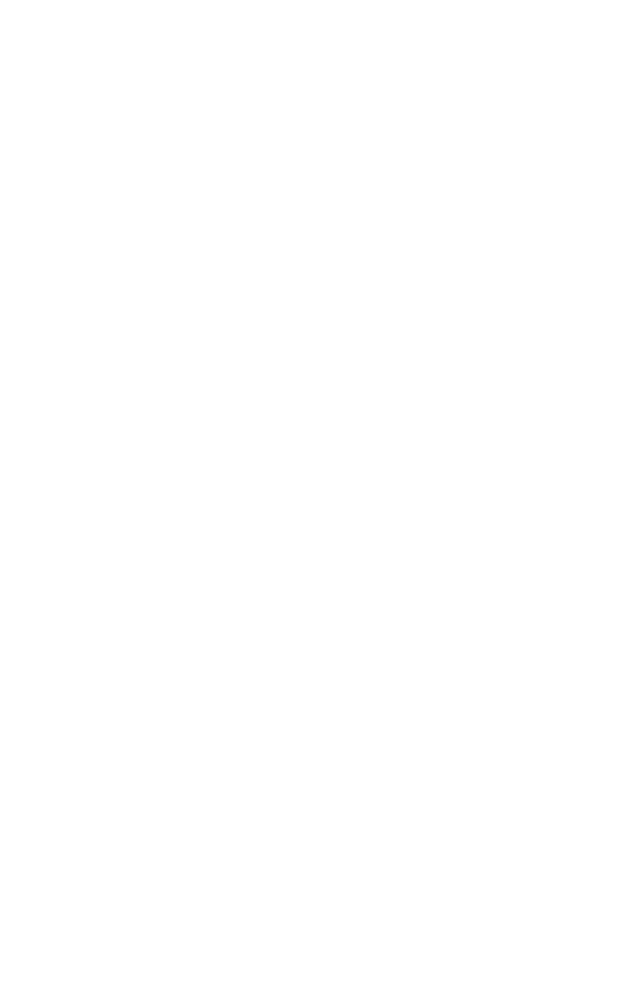
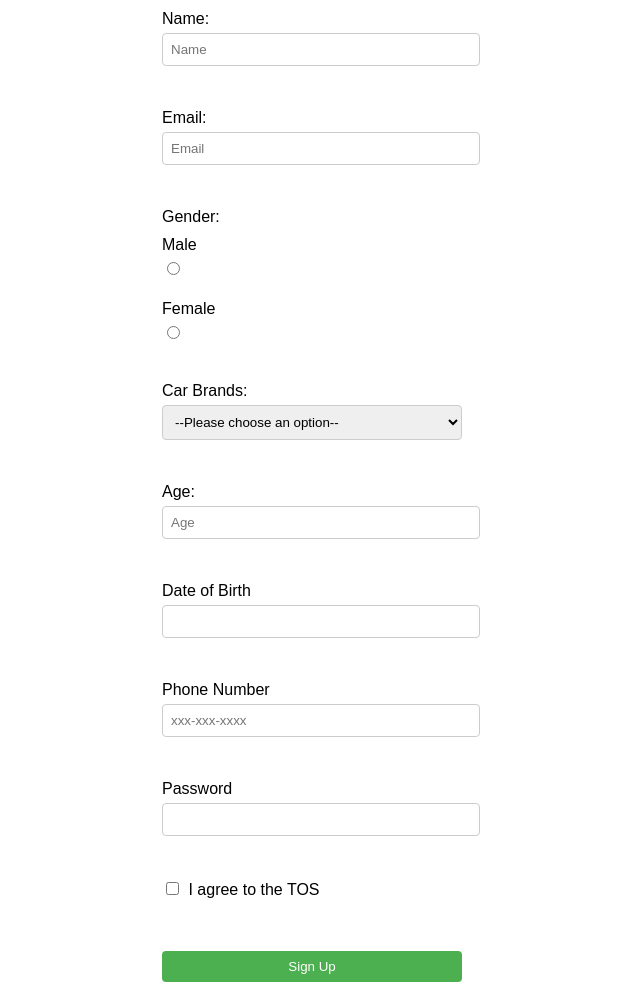
Before and after one commit to acciojob/signup-form-car-Prashu2181, a website: page main.html in a window 1280 px wide. Shown: the whole page, without its empty margins (328-968 px from the left). Before the commit the page ends 800 px from the top, so only its background shows below. Drawn offline with Linux system fonts and the light colour scheme.

Commit message:
created a submission

```diff
--- a/main.html
+++ b/main.html
@@ -8,6 +8,41 @@
 
 <body>
 	<!-- the entire body must be written by student -->
+	<form action="#" method="post">
+		<label for="name">Name:</label>
+		<input type="text" name="name" id="name" placeholder="Name" required><br><br>
+		<label for="email">Email:</label>
+		<input type="email" name="email" id="email" placeholder="Email" required><br><br>
+		<label>Gender:</label>
+		<label for="gender_m">Male</label>
+		<input type="radio" name="gender" id="gender_m" value="Male" required>
+		<label for="gender_f">Female</label>
+		<input type="radio" name="gender" id="gender_f" value="Female" required><br><br>
+		<label for="cars">Car Brands:</label>
+		<select id="cars" name="cars" required>
+			<option value="">--Please choose an option--</option>
+			<option value="toyota">Toyota</option>
+			<option value="honda">Honda</option>
+			<option value="bmw">BMW</option>
+			<option value="ford">Ford</option>
+		</select><br><br>
+		<label for="age">Age:</label>
+		<input type="number" id="age" name="age" placeholder="Age" required><br><br>
+		<label for="dob">Date of Birth</label>
+		<input type=" date" id="dob" name="dob" reqired><br><br>
+		<label for="tel">Phone Number</label>
+		<input type="tel" id="tel" name="tel" placeholder="xxx-xxx-xxxx" pattern="[0-9]{3}-[0-9]{3}-[0-9]{4}"><br><br>
+		<label for="password">Password</label>
+		<input type="password" id="password" name="password" palceholder="Password" required><br><br>
+		<label>
+			<input type="checkbox" id="tos" name="tos" required>
+			I agree to the TOS
+		</label><br><br>
+		<button type="submit">Sign Up</button>
+
+
+
+	</form>
     <script type="text/javascript" src="./script.js">
 </script>
 
--- a/styles.css
+++ b/styles.css
@@ -1,2 +1,32 @@
 
 /* Your CSS Code here. */
+form {
+            width: 300px;
+            margin: 0 auto;
+            font-family: Arial, sans-serif;
+        }
+label {
+            display: block;
+            margin: 10px 0 5px;
+        }
+        input, select, button {
+            width: 100%;
+            padding: 8px;
+            margin-bottom: 15px;
+            border: 1px solid #ccc;
+            border-radius: 4px;
+        }
+        input[type="radio"],
+        input[type="checkbox"] {
+            width: auto;
+            margin-right: 5px;
+        }
+        button {
+            background-color: #4CAF50;
+            color: white;
+            border: none;
+            cursor: pointer;
+        }
+        button:hover {
+            background-color: #45a049;
+        }
```
